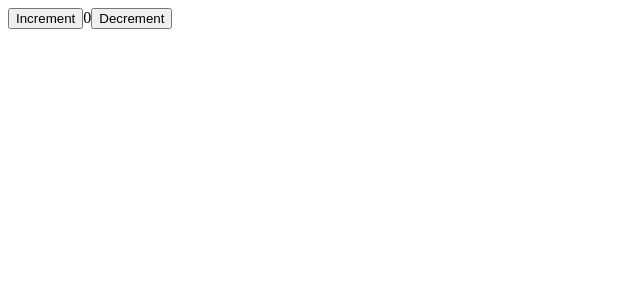
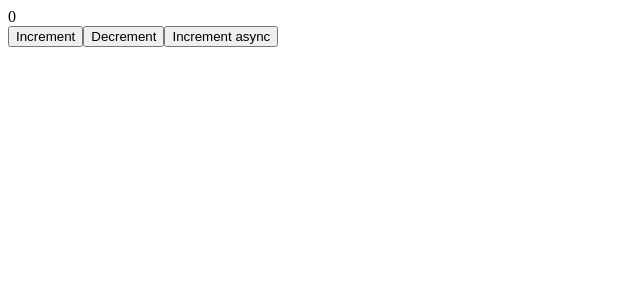
Before and after one commit to tsuyopon-xyz/redux-toolkit-seminar-excercise-examples, a React (Vite) app: page / in a window 1280 px wide. Shown: the top 300 px of the page, without its empty margins (0-640 px from the left). Built offline with nearby package versions, Linux system fonts and the light colour scheme.

Commit message:
Impl incrementAsync feature.

```diff
--- /dev/null
+++ b/src/app/hooks.ts
@@ -0,0 +1,7 @@
+import { useDispatch, useSelector } from 'react-redux';
+import type { TypedUseSelectorHook } from 'react-redux';
+import type { RootState, AppDispatch } from './store';
+
+// Use throughout your app instead of plain `useDispatch` and `useSelector`
+export const useAppDispatch: () => AppDispatch = useDispatch;
+export const useAppSelector: TypedUseSelectorHook<RootState> = useSelector;
--- a/src/features/counter/Counter.tsx
+++ b/src/features/counter/Counter.tsx
@@ -1,13 +1,13 @@
-import type { RootState } from '../../app/store';
-import { useSelector, useDispatch } from 'react-redux';
-import { decrement, increment } from './counterSlice';
+import { useAppDispatch, useAppSelector } from '../../app/hooks';
+import { decrement, increment, incrementAsync } from './counterSlice';
 
 export function Counter() {
-  const count = useSelector((state: RootState) => state.counter.value);
-  const dispatch = useDispatch();
+  const count = useAppSelector((state) => state.counter.value);
+  const dispatch = useAppDispatch();
 
   return (
     <div>
+      <div>{count}</div>
       <div>
         <button
           aria-label="Increment value"
@@ -15,13 +15,18 @@ export function Counter() {
         >
           Increment
         </button>
-        <span>{count}</span>
         <button
           aria-label="Decrement value"
           onClick={() => dispatch(decrement())}
         >
           Decrement
         </button>
+        <button
+          aria-label="Increment async value"
+          onClick={() => dispatch(incrementAsync())}
+        >
+          Increment async
+        </button>
       </div>
     </div>
   );
--- a/src/features/counter/counterSlice.ts
+++ b/src/features/counter/counterSlice.ts
@@ -1,4 +1,4 @@
-import { createSlice } from '@reduxjs/toolkit';
+import { createSlice, createAsyncThunk } from '@reduxjs/toolkit';
 import type { PayloadAction } from '@reduxjs/toolkit';
 
 export interface CounterState {
@@ -23,8 +23,41 @@ export const counterSlice = createSlice({
       state.value += action.payload;
     },
   },
+
+  extraReducers(builder) {
+    builder
+      .addCase(incrementAsync.pending, (state) => {
+        // pending時に1回呼ばれる
+        console.log('Called when incrementAsync.pending');
+      })
+      .addCase(incrementAsync.fulfilled, (state, action) => {
+        // fulfilledに一回呼ばれる
+        console.log('Called when incrementAsync.fulfilled');
+        state.value += action.payload;
+      })
+      .addCase(incrementAsync.rejected, (state, action) => {
+        // rejected時に一回呼ばれる
+        console.log('Called when incrementAsync.rejected');
+      });
+  },
 });
+
+export const incrementAsync = createAsyncThunk(
+  `${counterSlice.name}/asyncIncrement`,
+  async () => {
+    await wait(1000);
+    return 1;
+  }
+);
 
 export const { increment, decrement, incrementByAmount } = counterSlice.actions;
 
 export default counterSlice.reducer;
+
+const wait = (ms = 0) => {
+  return new Promise<void>((resolve) => {
+    setTimeout(() => {
+      resolve();
+    }, ms);
+  });
+};
```
